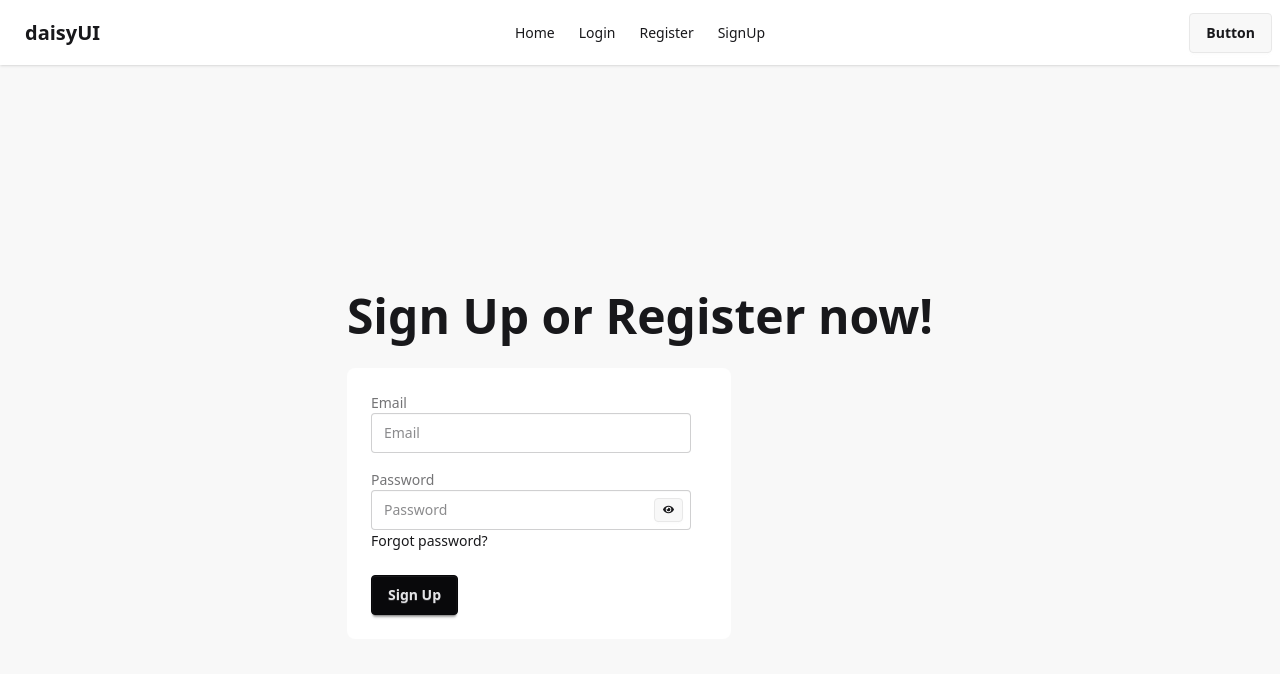
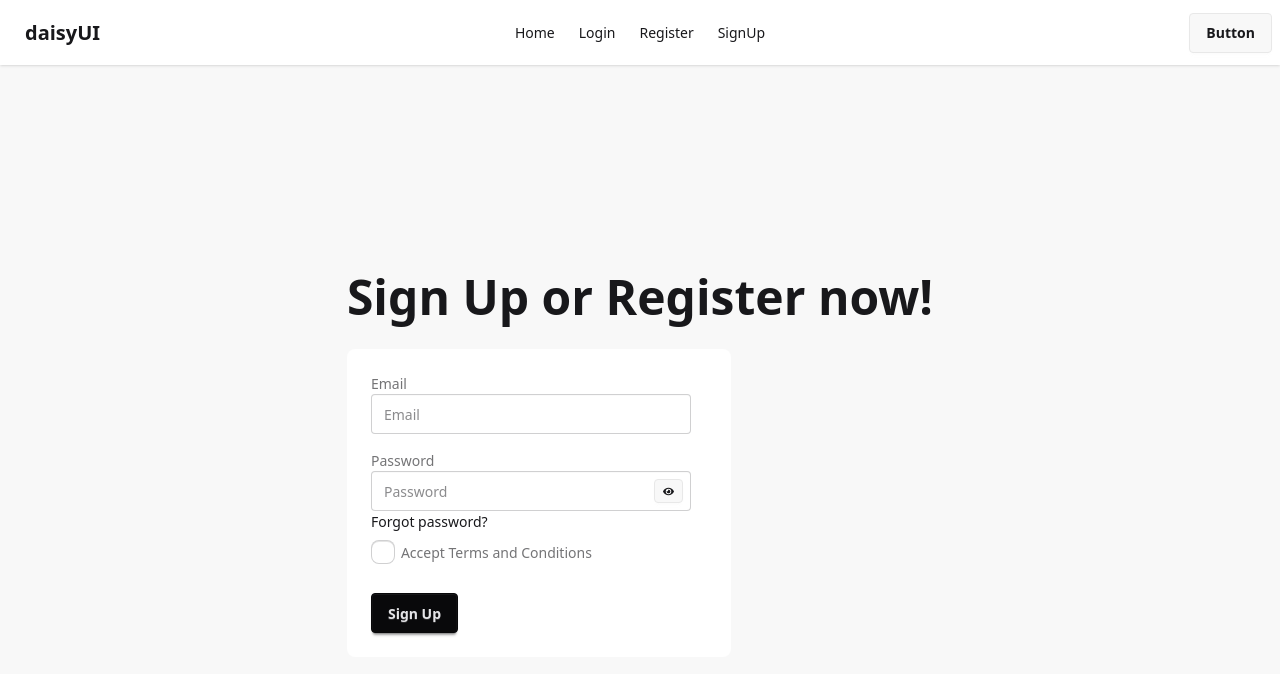
Before and after one commit to ahassh1/email-password-auth, a React (Vite) app: page /signUp in a window 1280 px wide. Shown: the top 674 px of the page. Built offline with nearby package versions, Linux system fonts and the light colour scheme.

Commit message:
accept checkbox field added

```diff
--- a/src/components/SignUp/SignUp.jsx
+++ b/src/components/SignUp/SignUp.jsx
@@ -68,16 +68,24 @@ const SignUp = () => {
                     }}
                     className="btn btn-xs absolute top-2 right-6"
                   >
-                    {
-                    showPassword ? <FaEyeSlash></FaEyeSlash> : <FaEye></FaEye>
-                    }
+                    {showPassword ? <FaEyeSlash></FaEyeSlash> : <FaEye></FaEye>}
                   </button>
                 </div>
 
                 <div>
                   <a className="link link-hover mt-2">Forgot password?</a>
                 </div>
-                <button className="btn btn-neutral mt-6">Sign Up</button>
+
+
+            {/* accept checkbox */}
+                <lebel className="label mt-2">
+                  <input type="checkbox" name="terms" className="checkbox" />
+                  Accept Terms and Conditions
+                </lebel>
+
+                <div>
+                  <button className="btn btn-neutral mt-6">Sign Up</button>
+                </div>
               </form>
 
               {errorMessage && <p className="text-red-600">{errorMessage}</p>}
```
